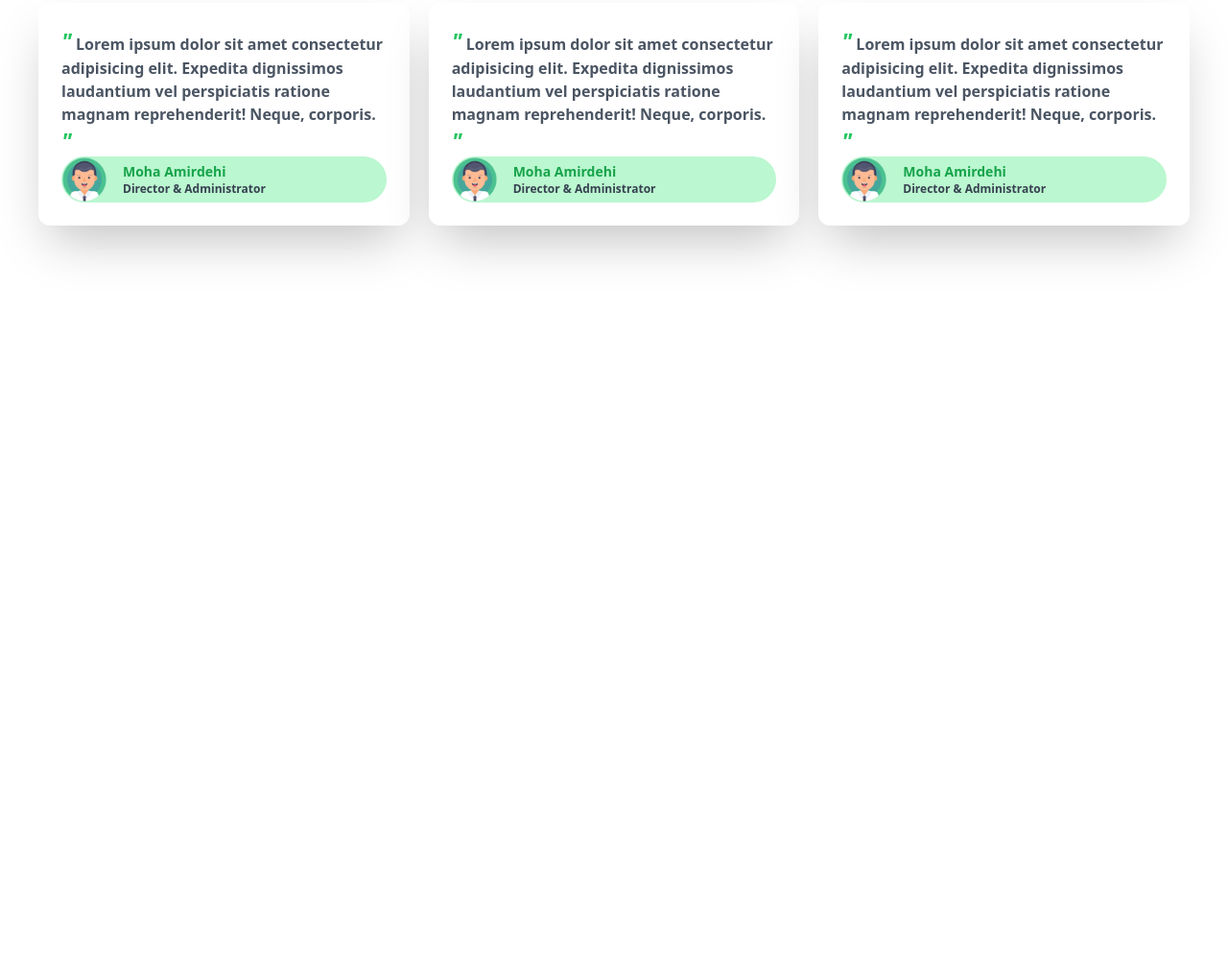
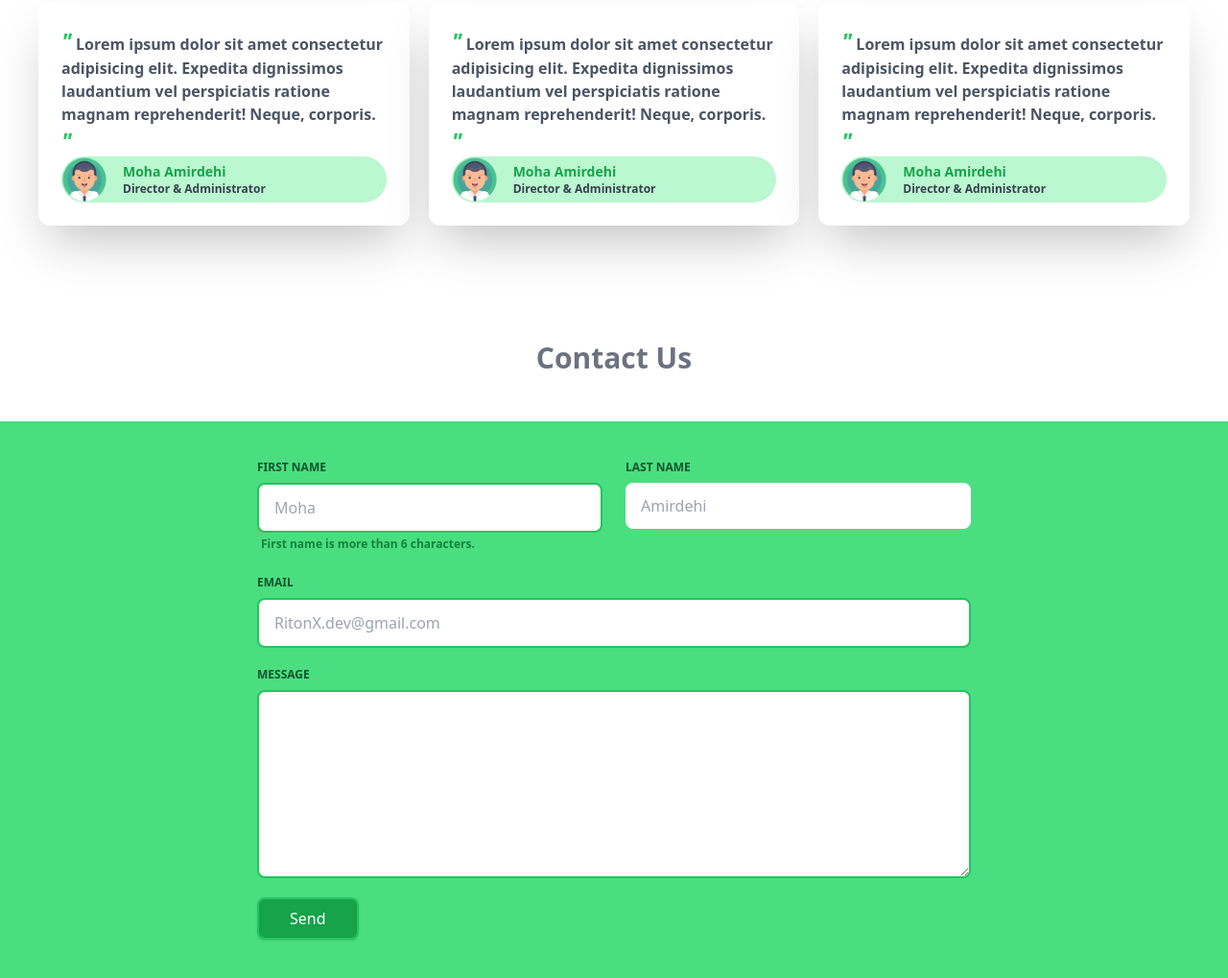
Before and after one commit to RitonX/TailwindCss-Mini-Project, a website: page public/index.html in a window 1280 px wide. Shown: the part 4153-5172 px from the top of the page at 96% size. Before the commit the page ends 4468 px from the top, so only its background shows below. Drawn offline with Linux system fonts and the light colour scheme.

Commit message:
design contact us form

```diff
--- a/public/index.html
+++ b/public/index.html
@@ -215,7 +215,7 @@
             <h2 class=" text-white font-bold text-6xl p-3">Save upto 50% on broker commisions</h2>
             <h3 class="text-gray-200 p-3 text-3xl font-normal ">Lowest brokerage fees</h3>
             <button
-                class="shadow-lg rounded-lg bg-white uppercase ml-3 mt-6 tracking-wider font-bold px-8 py-4 text-3xl border-2">
+                class="shadow-lg rounded-full bg-white uppercase ml-3 mt-6 tracking-wider font-bold px-8 py-4 text-3xl border-2">
                 Enquire
             </button>
         </div>
@@ -281,6 +281,43 @@
     </div>
     <!-- About Us -->
 
+    <!-- Contact Us -->
+    <div class="mt-16 mb-8 p-4 flex justify-center">
+        <h2 class="text-3xl font-bold text-gray-500">Contact Us</h2>
+    </div>
+
+    <div class="bg-green-400 flex p-10 justify-center items-center">
+        <form class="w-full max-w-3xl"  action="">
+            <div class="flex flex-col md:flex-row lg:flex-row xl:flex-row">
+                <div class="w-full md:w-1/2 px-3 mb-6 md:mb-0">
+                    <label for="" class="uppercase font-bold text-green-900 text-xs block ">First Name</label>
+                    <input type="text" class="block w-full border-2 border-green-500 focus:outline-none focus:border-green-600 rounded-lg px-4 py-3 mt-2 focus:ring-green-300" placeholder="Moha">
+                    <p class="p-1 font-bold text-xs text-green-700">First name is more than 6 characters.</p>
+                </div>
+                <div class="w-full md:w-1/2 px-3 mb-6 md:mb-0">
+                    <label for="" class="uppercase font-bold text-green-900 text-xs block ">Last Name</label>
+                    <input type="text" class="block w-full focus:outline-none focus:border-green-600 rounded-lg px-4 py-3 mt-2" placeholder="Amirdehi">
+                </div>
+            </div>
+
+            <div class="w-full px-3 mb-6 md:mb-0 mt-5">
+                <label for="" class="uppercase font-bold text-green-900 text-xs block ">Email</label>
+                <input type="text" class="block w-full border-2 border-green-500 focus:outline-none focus:border-green-600 rounded-lg px-4 py-3 mt-2 focus:ring-green-300" placeholder="RitonX.dev@gmail.com">
+            </div>
+
+            <div class="w-full px-3 mb-6 md:mb-0 mt-5">
+                <label for="" class="uppercase font-bold text-green-900 text-xs block ">Message</label>
+                <textarea rows="7" class="block w-full border-2 border-green-500 focus:outline-none focus:border-green-600 rounded-lg px-4 py-3 mt-2 focus:ring-green-300"></textarea>
+            </div>
+
+            <div class="w-full px-3 mb-6 md:mb-0 mt-5">
+                <button class="border-2 border-green-500 text-white bg-green-600 px-8 py-2 rounded-lg shadow hover:border-green-600 hover:bg-green-500 transition ease-in-out delay-150 duration-300">Send</button>
+            </div>
+
+        </form>
+    </div>
+    <!-- Contact Us -->
+
 </body>
 
 </html>
```
